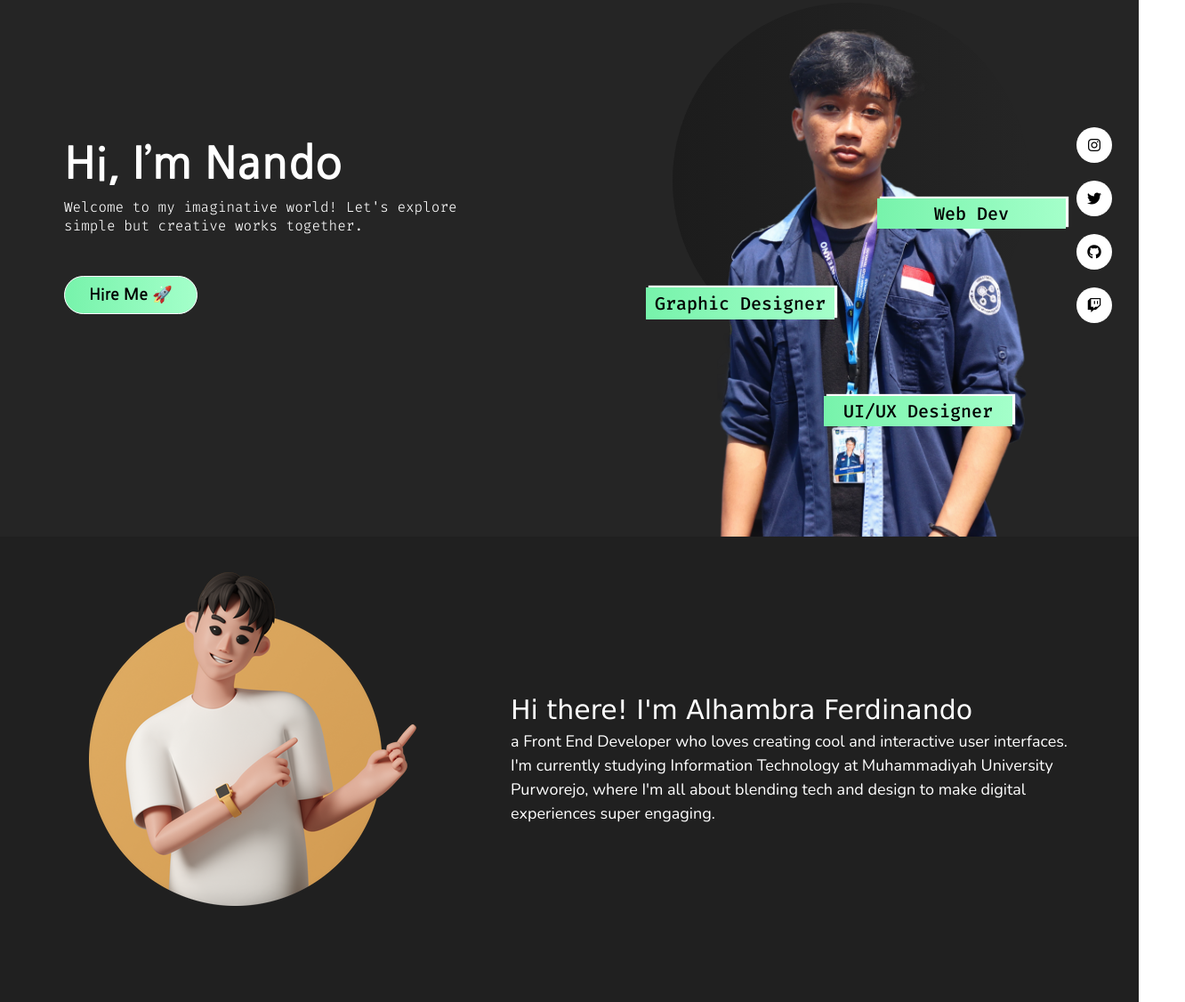
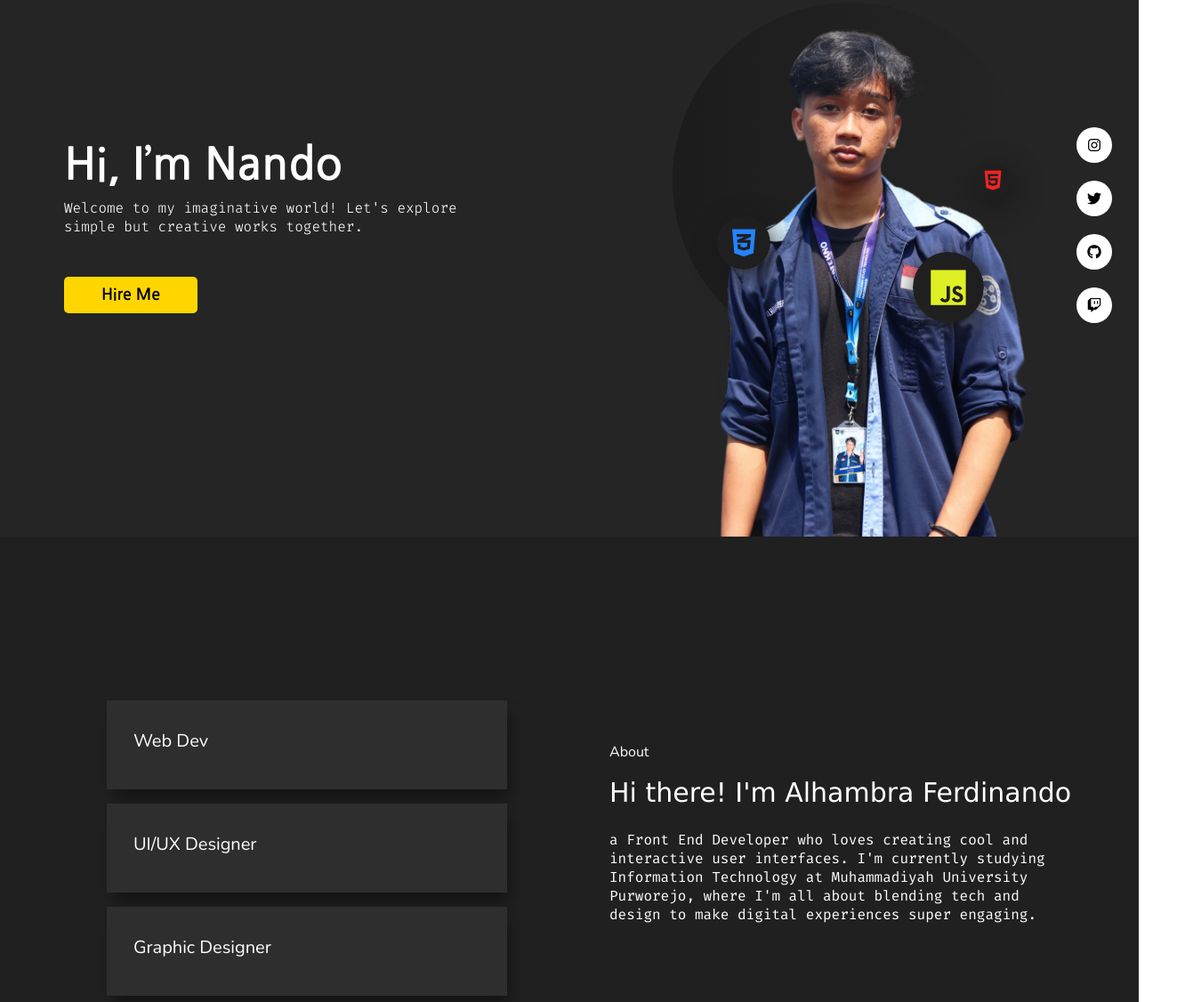
Before and after one commit to NanoKeboku/portofolio-alhambra, a plain HTML site: page index.html in a window 1280 px wide. Shown: the part 97-1223 px from the top of the page at 89% size, 1332 px wide, since content can reach past the window. Drawn offline with nearby package versions, Linux system fonts and the light colour scheme.

Commit message:
update design hero

```diff
--- a/index.html
+++ b/index.html
@@ -56,6 +56,7 @@
     </div>
 
     <!-- nav-atas -->
+    <div class="wrap-nav w-100 d-flex justify-content-center">
     <div class="nav detil light">
       <h3 class="logo light">Alhambra</h3>
       <!--detil -->
@@ -70,6 +71,7 @@
         <img src="./ICON/light.png" alt="lightMode" />
       </a>
     </div>
+  </div>
   </header>
   <div class="wrap light">
     <div class="c-1">
@@ -80,16 +82,22 @@
           Welcome to my imaginative world! Let's explore simple but creative works together.
         </p>
       </div>
-      <button data-aos="fade-right" class="click-me light">Hire Me 🚀</button>
+      <button data-aos="fade-right" class="click-me light">Hire Me</button>
     </div>
 
     <div class="c-2 light">
       <div data-aos="fade-up mid">
         <div class="floating">
           <div class="label">
-            <p data-aos="fade-left" class="bio-text t-1 text-black light">Web Dev</p>
-            <p data-aos="fade-right" class="bio-text t-2 text-black light ">Graphic Designer</p>
-            <p data-aos="fade-left" class="bio-text t-3 text-black light">UI/UX Designer</p>
+            <div data-aos="fade-left" class="bio-text t-1 light">
+              <i class="fa-brands fa-html5"></i>
+            </div>
+            <div data-aos="fade-right" class="bio-text t-2 light ">
+              <i class="fa-brands fa-css3-alt"></i>
+            </div>
+            <div data-aos="fade-left" class="bio-text t-3 light">
+              <i class="fa-brands fa-js"></i>
+            </div>
           </div>
         </div>
         <img style="z-index: 11;" src="img/nando.png" alt="Paris" />
@@ -101,12 +109,23 @@
   <!--BIO-->
   <div class="bio light flex-row" class="d-flex">
     <p></p>
-    <div class="left col-4 h-100">
-      <img src="img/3d.png" alt="">
+    <div class="left col-4 h-100 d-flex justify-content-center flex-column gap-3">
+      <div data-aos="fade-right" class="shape web">
+        <h5>Web Dev</h5>
+      </div>
+      <div data-aos="fade-right" class="shape ui">
+        <h5>UI/UX Designer</h5>
+      </div>
+      <div data-aos="fade-right" class="shape design">
+        <h5>Graphic Designer</h5>
+      </div>
     </div>
-    <div style="width: 70%;" class="text col-8 m-4 h-100 d-flex align-items-center">
-      <p style="font-size: 18px; padding: 40px 120px 40px 40px ; background-color: transparent; text-align: left;">
-        <span style="font-size: 30px;">Hi there! I'm Alhambra Ferdinando</span> <br> a Front End Developer who loves creating cool and interactive user
+    <div  class="text col-8 h-100 d-flex flex-column">
+      <p data-aos="fade-left" id="about">About</p>
+      <h2 data-aos="fade-left" class="pb-3" style="font-size: 30px;">Hi there! I'm Alhambra Ferdinando</h2>
+      <p data-aos="fade-left" style="font: 16px Fira Code;background-color: transparent; text-align: left;">
+        a Front End Developer who loves
+        creating cool and interactive user
         interfaces. I'm currently studying Information Technology at Muhammadiyah University Purworejo, where I'm all
         about blending tech and design to make digital experiences super engaging.
       </p>
--- a/style.css
+++ b/style.css
@@ -10,11 +10,19 @@
   scroll-behavior: smooth;
 }
 
+body {
+  /* max-width: 1400px; */
+  display: flex;
+  flex-direction: column;
+
+}
+
 /* NAVBAR MIDLE */
 .nav {
   display: flex;
   position: fixed;
   width: 100%;
+  max-width: 1400px;
   height: 70px;
   z-index: 9999;
   box-sizing: border-box;
@@ -163,10 +171,10 @@
   padding: 7px 10px;
   margin-top: 30px;
   left: 0px;
-  background-image: linear-gradient(to right, #77f3ab, #a4ffca);
   border-style: none;
-  border-radius: 70px;
-  border: 1px solid white;
+  background-color: #FFD600;
+  border-radius: 5px;
+  border: none;
   font-family: "Nanum Gothic", sans-serif;
   font-size: 18px;
   color: black;
@@ -267,27 +275,48 @@
   background-image: linear-gradient(to right, #76b1fe, #8ebfff);
 }
 
+.label .bio-text {
+  left: 100px;
+  top: -140px;
+  border-radius: 100%;
+  position: relative;
+  background-image: linear-gradient(to right, #202020, #1e1e1e);
+  width: 80px;
+  height: 80px;
+  display: flex;
+  align-items: center;
+  justify-content: center;
+  box-shadow: 3px 8px 30px #181717;
+}
 
-.label p {
-  box-shadow: 3px -2px 1px white;
-  background-image: linear-gradient(to right, #77f3ab, #a4ffca);
-  white-space: nowrap;
-  text-align: center;
-  font-weight: 500;
-  font-size: 20px;
-  padding: 4px;
+.label .bio-text.t-1 i {
+  font-size: 25px;
+  color: #ef2424;
+}
+
+.label .bio-text.t-2 i {
+  font-size: 35px;
+  color: #2483ff;
+}
+
+.label .bio-text.t-3 i {
+  font-size: 45px;
+  color: #deef24;
 }
 
 .label .t-1 {
-  left: 60px;
-  top: -100px;
+  width: 40px;
+  height: 40px;
   position: relative;
+  left: 170px;
 }
 
 .label .t-2 {
-  left: -200px;
+  left: -120px;
   padding: 5px 10px;
-  top: -50px;
+  top: -120px;
+  width: 60px;
+  height: 60px;
   position: relative;
 }
 
@@ -300,15 +329,14 @@
 .bio {
   display: flex;
   width: 100%;
-  height: 70vh;
-  /* max-height: 50vh; */
+  max-width: 1400px;
+  height: 90vh;
+  max-height:700px;
   background-color: #202020;
   margin: auto;
   transition: 0.3s;
   justify-content: start;
   align-items: end;
-  gap: 30px;
-  padding: 40px 70px;
 }
 
 .bio.light.check p {
@@ -322,13 +350,12 @@
 }
 
 .bio-right {
-   width: 50%;
+  width: 50%;
 }
 
 .bio p {
-  background-color: transparent ;
-  transition: 0.3s;
-
+  background-color: transparent;
+  transition: 3s;
 }
 
 .name.light {
@@ -345,6 +372,39 @@
 .bio p.light {
   background-color: transparent;
   transition: 0.3s;
+}
+
+.bio .text {
+  width: 50%;
+  /* background: #000; */
+  align-items: start;
+  padding: 45px 75px 40px 45px;
+  position: relative;
+  justify-content: center;
+}
+
+.bio .left {
+  /* background:#2483ff; */
+  align-items: end;
+  padding-right: 70px;
+  width: 50%;
+}
+
+.shape {
+  width: 450px;
+  background-color: #2e2e2e;
+  box-shadow: 5px 12px 17px -3px rgba(0, 0, 0, 0.43);
+  -webkit-box-shadow: 5px 12px 17px -3px rgba(0, 0, 0, 0.43);
+  -moz-box-shadow: 5px 12px 17px -3px rgba(0, 0, 0, 0.43);
+  height: 100px;
+  display: flex;
+  align-items: center;
+  padding: 30px;
+}
+
+.shape h5 {
+  font-size: 20px;
+  font-family: "Nunito", sans-serif;
 }
 
 .me {
@@ -380,6 +440,9 @@
   justify-content: space-between;
   padding-bottom: 100px;
   width: 100%;
+  max-width: 1400px;
+  max-height: 500px;
+  margin: auto;
   height: 70vh;
   background-color: #181717;
   background-image: url(ICON/bubble-dark.svg);
@@ -473,10 +536,11 @@
 
 .exp {
   width: 100%;
+  max-width: 1400px;
+  margin: auto;
   /* height: auto; */
   min-height: auto;
   background-color: #202020;
-  margin: 0;
   padding: 0;
   transition-duration: 0.3s;
 }
@@ -938,7 +1002,7 @@ input[type="submit"]:hover {
     font-size: 9px;
   }
 
-  .label .t-1{
+  .label .t-1 {
     left: 80px;
     top: -80px;
     padding: 3px;
@@ -1161,7 +1225,7 @@ input[type="submit"]:hover {
     transform: translate(80px, 50px);
   }
 
-  .t-1{
+  .t-1 {
     top: -80px;
     left: 100px;
   }
@@ -1171,7 +1235,7 @@ input[type="submit"]:hover {
     top: -70px;
   }
 
-  .label .t-3{
+  .label .t-3 {
     top: -50px;
     left: 60px;
   }
```
